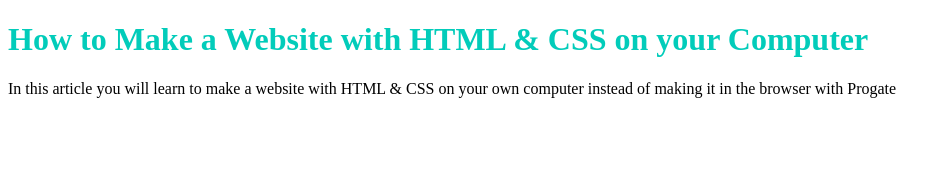
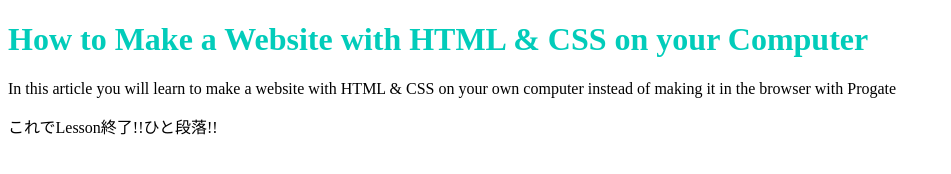
Before and after one commit to shintaro-123123/test, a plain HTML site: page index.html in a window 1280 px wide. Shown: the whole page, without its empty margins (0-951 px from the left). Drawn offline with Linux system fonts and the light colour scheme.

Commit message:
Update index.html

```diff
--- a/index.html
+++ b/index.html
@@ -8,5 +8,6 @@
   <body>
     <h1 class="title">How to Make a Website with HTML & CSS on your Computer</h1>
     <p>In this article you will learn  to make a website with HTML & CSS on your own computer instead of making it in the browser with Progate</p>
+    <p>これでLesson終了!!ひと段落!!</p>
   </body>
 </html>
```
